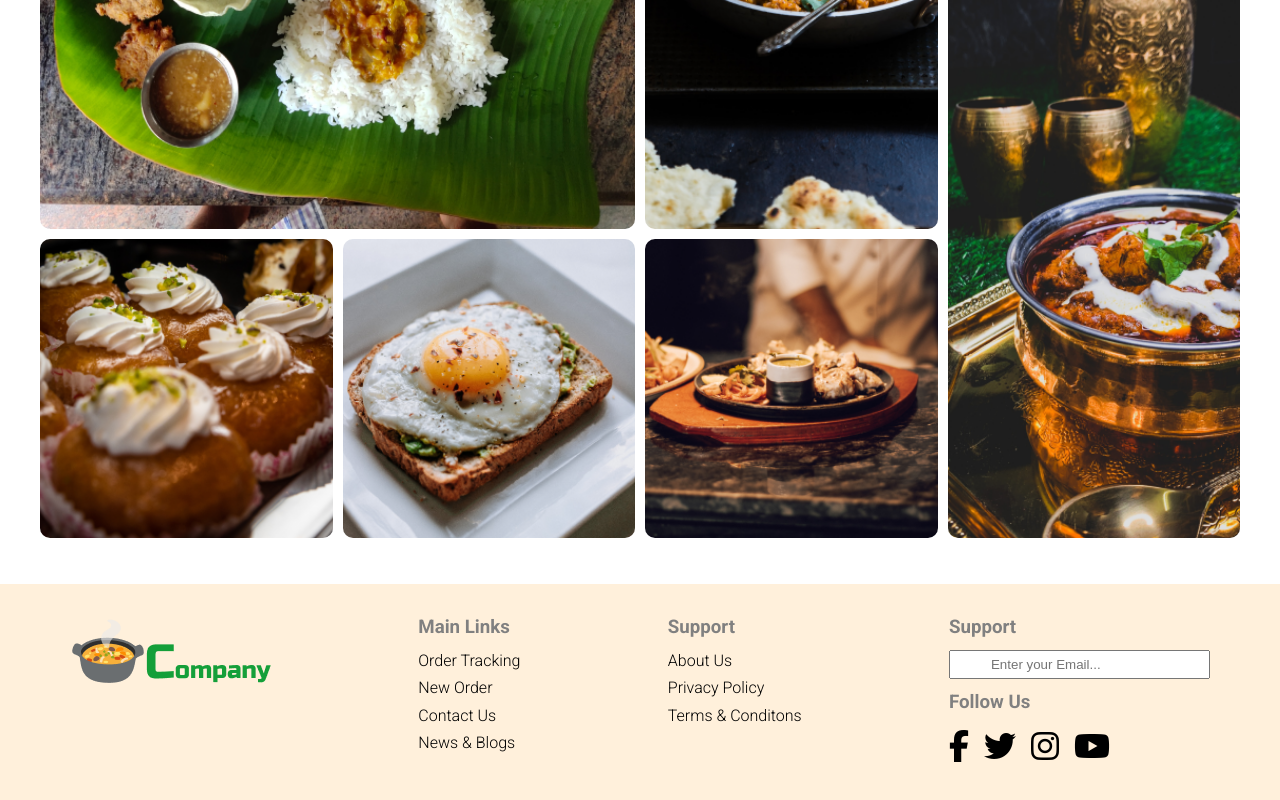
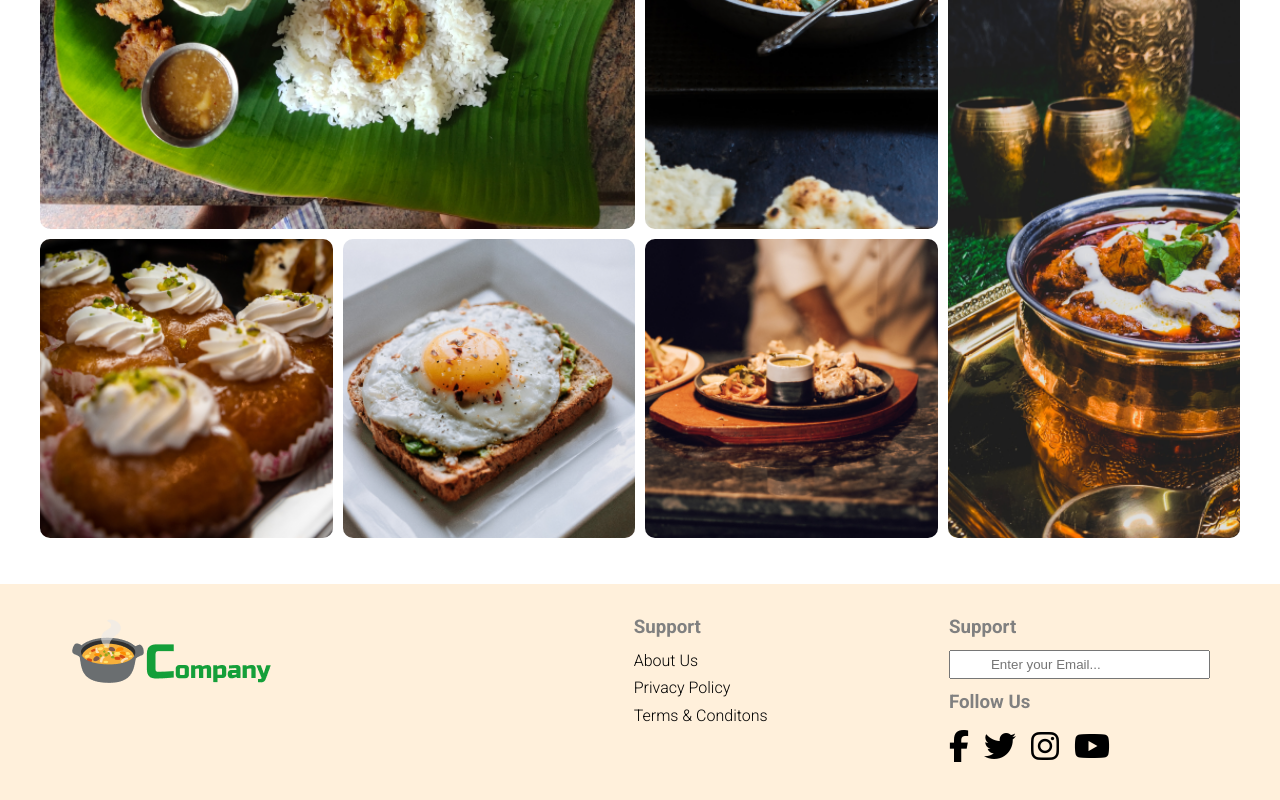
Before and after one commit to GeetaStationery/test, a plain HTML site: page index.html in a window 1280 px wide. Shown: the part 1452-2252 px from the top of the page. Drawn offline with Linux system fonts and the light colour scheme.

Commit message:
Update index.html

```diff
--- a/index.html
+++ b/index.html
@@ -118,13 +118,7 @@
           <img src="images/logo.png" alt="logo" />
         </div>
         <div class="link_lists">
-          <h3>Main Links</h3>
-          <ul>
-            <li>Order Tracking</li>
-            <li>New Order</li>
-            <li>Contact Us</li>
-            <li>News & Blogs</li>
-          </ul>
+
         </div>
         <div class="link_lists">
           <h3>Support</h3>
```
